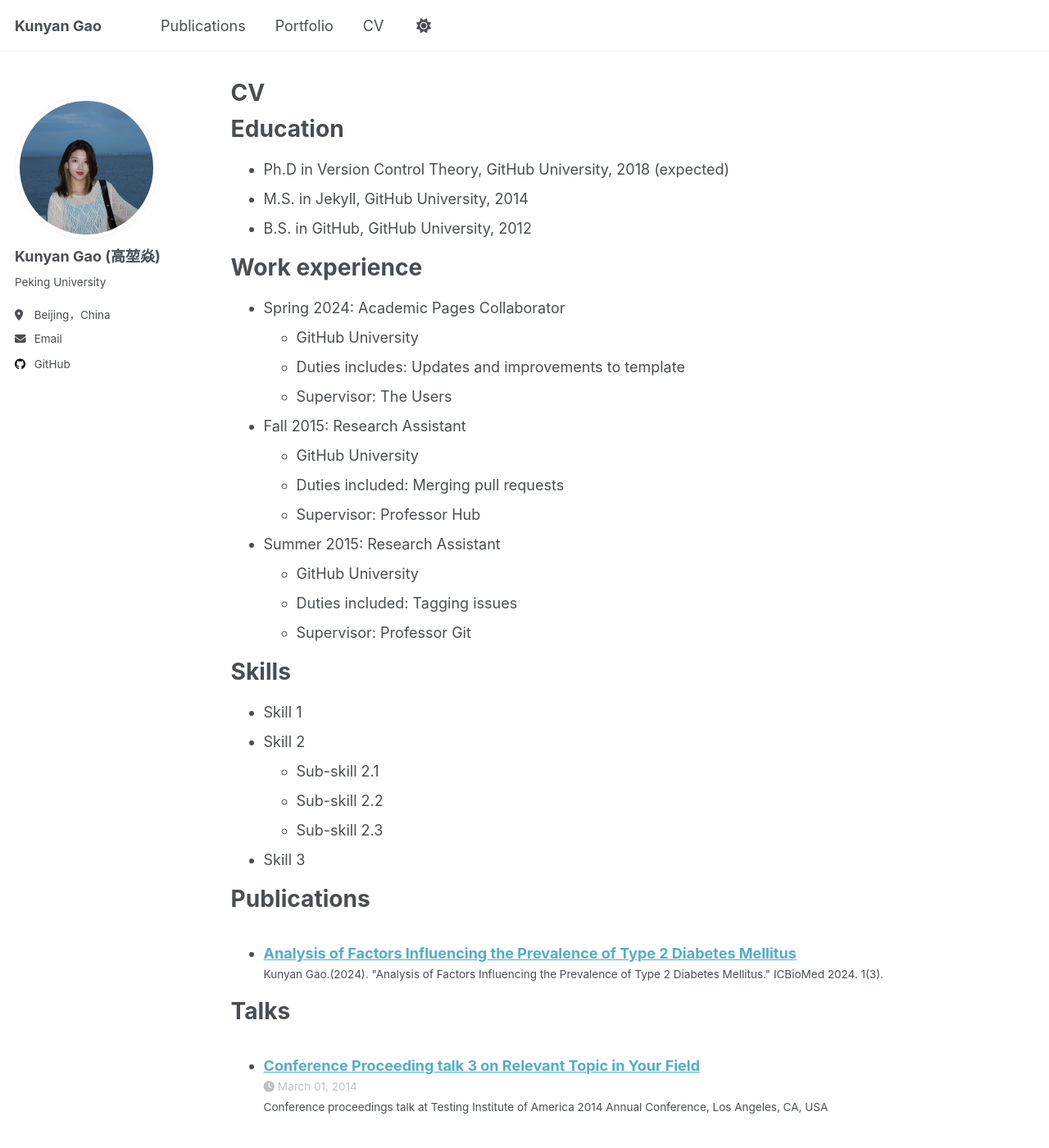
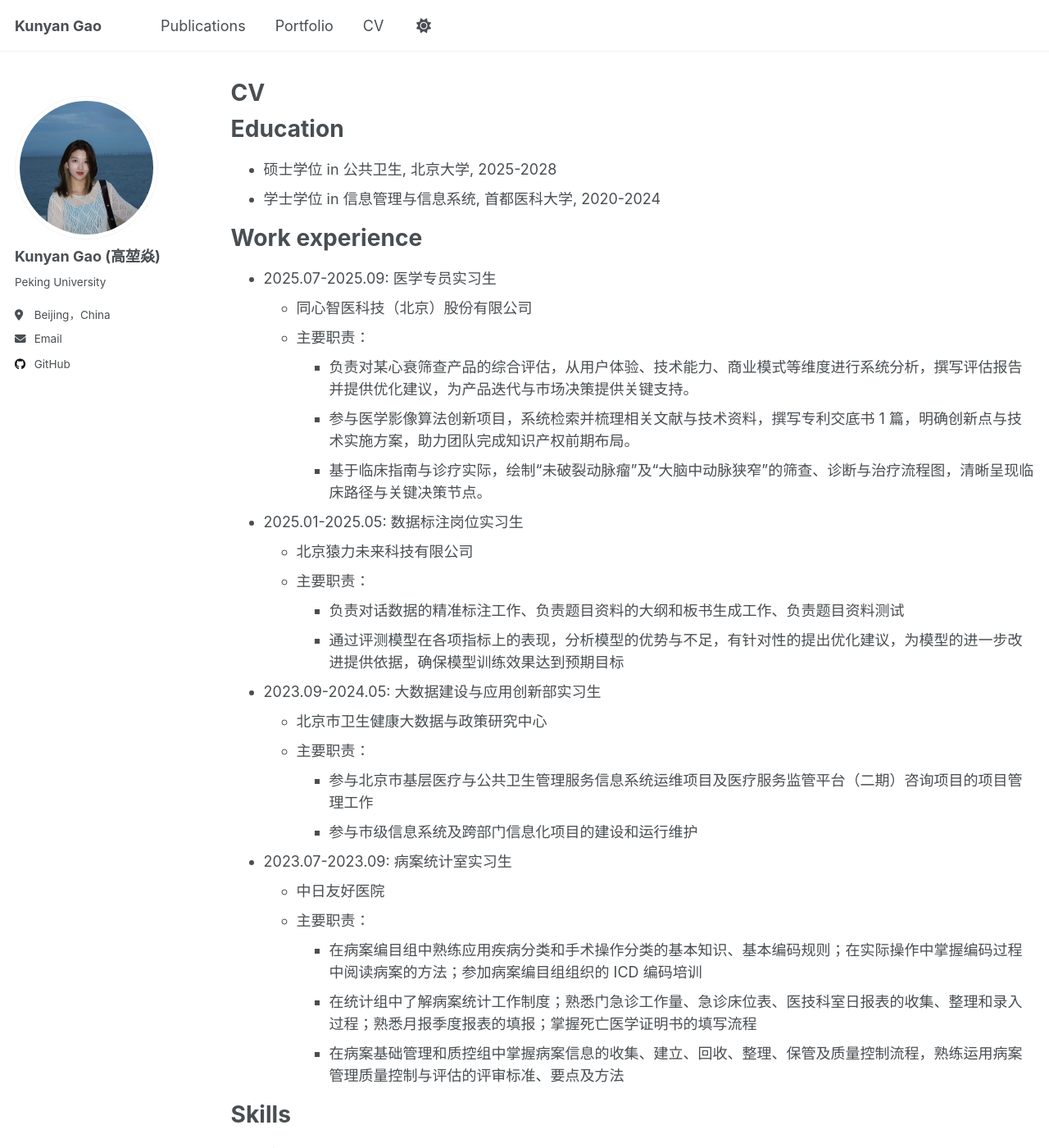
Before and after one commit to Alissa0106/Alissa0106.github.io, a Jekyll site: the page built from _pages/cv.md, in a window 1280 px wide and 1400 px high. Shown: the whole window at 82% size. Built offline with Jekyll 4.4.1, drawn with Linux system fonts in a browser that asks for light colours; a script that is not in the unit is left out; some of the changed text lies outside the part shown.

Commit message:
Update cv.md

```diff
--- a/_pages/cv.md
+++ b/_pages/cv.md
@@ -11,35 +11,46 @@ redirect_from:
 
 Education
 ======
-* Ph.D in Version Control Theory, GitHub University, 2018 (expected)
-* M.S. in Jekyll, GitHub University, 2014
-* B.S. in GitHub, GitHub University, 2012
+* 硕士学位 in 公共卫生, 北京大学, 2025-2028
+* 学士学位 in 信息管理与信息系统, 首都医科大学, 2020-2024
 
 Work experience
 ======
-* Spring 2024: Academic Pages Collaborator
-  * GitHub University
-  * Duties includes: Updates and improvements to template
-  * Supervisor: The Users
+* 2025.07-2025.09: 医学专员实习生
+  * 同心智医科技（北京）股份有限公司
+  * 主要职责：
+    * 负责对某心衰筛查产品的综合评估，从用户体验、技术能力、商业模式等维度进行系统分析，撰写评估报告并提供优化建议，为产品迭代与市场决策提供关键支持。
+    * 参与医学影像算法创新项目，系统检索并梳理相关文献与技术资料，撰写专利交底书 1 篇，明确创新点与技术实施方案，助力团队完成知识产权前期布局。
+    * 基于临床指南与诊疗实际，绘制“未破裂动脉瘤”及“大脑中动脉狭窄”的筛查、诊断与治疗流程图，清晰呈现临床路径与关键决策节点。
 
-* Fall 2015: Research Assistant
-  * GitHub University
-  * Duties included: Merging pull requests
-  * Supervisor: Professor Hub
+* 2025.01-2025.05: 数据标注岗位实习生
+  * 北京猿力未来科技有限公司
+  * 主要职责：
+    * 负责对话数据的精准标注工作、负责题目资料的大纲和板书生成工作、负责题目资料测试
+    * 通过评测模型在各项指标上的表现，分析模型的优势与不足，有针对性的提出优化建议，为模型的进一步改进提供依据，确保模型训练效果达到预期目标
 
-* Summer 2015: Research Assistant
-  * GitHub University
-  * Duties included: Tagging issues
-  * Supervisor: Professor Git
+* 2023.09-2024.05: 大数据建设与应用创新部实习生
+  * 北京市卫生健康大数据与政策研究中心
+  * 主要职责：
+    * 参与北京市基层医疗与公共卫生管理服务信息系统运维项目及医疗服务监管平台（二期）咨询项目的项目管理工作
+    * 参与市级信息系统及跨部门信息化项目的建设和运行维护
+
+* 2023.07-2023.09: 病案统计室实习生
+  * 中日友好医院
+  * 主要职责：
+    * 在病案编目组中熟练应用疾病分类和手术操作分类的基本知识、基本编码规则；在实际操作中掌握编码过程中阅读病案的方法；参加病案编目组组织的 ICD 编码培训
+    * 在统计组中了解病案统计工作制度；熟悉门急诊工作量、急诊床位表、医技科室日报表的收集、整理和录入过程；熟悉月报季度报表的填报；掌握死亡医学证明书的填写流程
+    * 在病案基础管理和质控组中掌握病案信息的收集、建立、回收、整理、保管及质量控制流程，熟练运用病案管理质量控制与评估的评审标准、要点及方法
 
 Skills
 ======
-* Skill 1
-* Skill 2
-  * Sub-skill 2.1
-  * Sub-skill 2.2
-  * Sub-skill 2.3
-* Skill 3
+* 编程语言
+  * Python (熟练)
+* 数据库
+  *  SQL Server
+* 统计分析
+  * R
+  * SPSS
 
 Publications
 ======
@@ -47,18 +58,18 @@ Publications
     {% include archive-single-cv.html %}
   {% endfor %}</ul>
 
-Talks
+#Talks
 ======
   <ul>{% for post in site.talks reversed %}
     {% include archive-single-talk-cv.html  %}
   {% endfor %}</ul>
 
-Teaching
+#Teaching
 ======
   <ul>{% for post in site.teaching reversed %}
     {% include archive-single-cv.html %}
   {% endfor %}</ul>
 
-Service and leadership
+#Service and leadership
 ======
 * Currently signed in to 43 different slack teams
```
